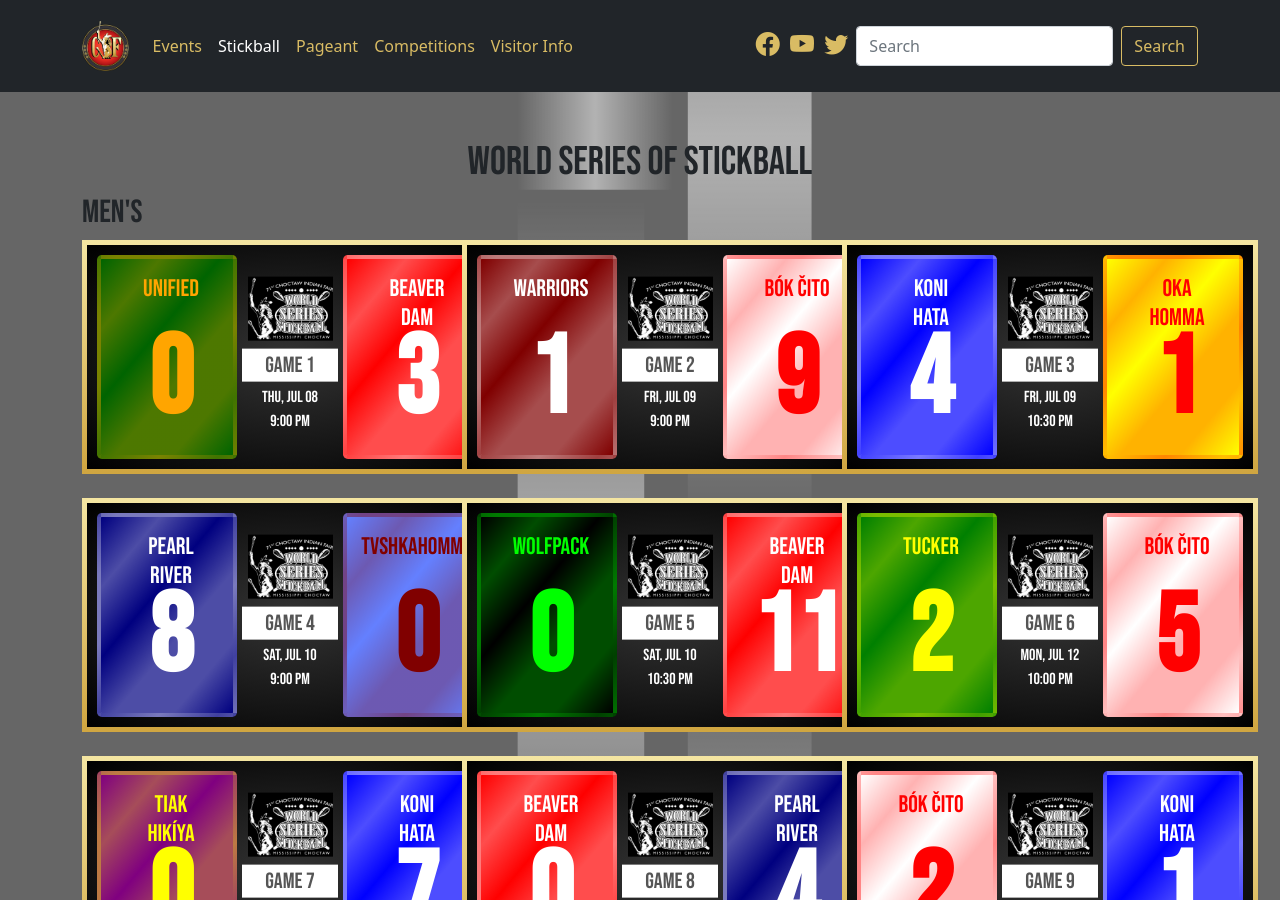
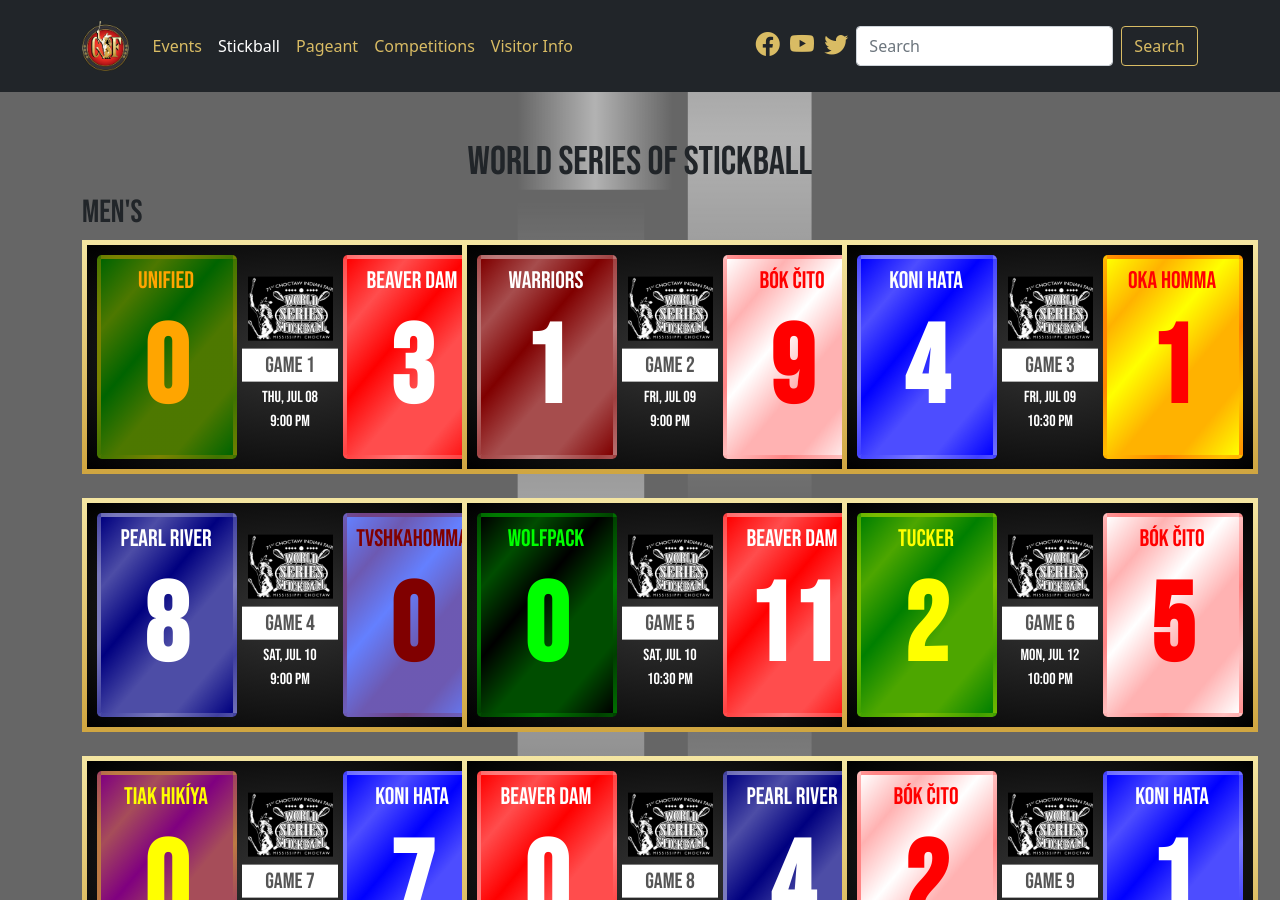
Before and after one commit to smattera/smattera.github.io, a Jekyll site: the page built from stickball/index.md, in a window 1280 px wide and 900 px high. Built offline with Jekyll 4.4.1, drawn with Linux system fonts in a browser that asks for light colours; nearby versions of some CDN libraries.

Commit message:
Update game.html

```diff
--- a/_includes/game.html
+++ b/_includes/game.html
@@ -2,8 +2,8 @@
 
   <div class="card-gold-border text-center text-white mx-auto position-relative p-3" style="width: 416px; height: 234px; background: radial-gradient(#333, #000);">
     <div class="position-absolute top-50 start-0 translate-middle-y rounded-3" style="width: 140px; height: 204px; background: linear-gradient(130deg, rgba({{ include.t1c2 }}, 0), rgba({{ include.t1c2 }}, 0.3), rgba({{ include.t1c2 }}, 0), rgba({{ include.t1c2 }}, 0.3), rgba({{ include.t1c2 }}, 0.3), rgba({{ include.t1c2 }}, 0)), rgba({{ include.t1c }}, 1); color: rgba({{ include.t1c2 }},1); margin-left: 10px; border: 4px solid rgba({{ include.t1c2 }}, 0.25);">
-      <div class="position-relative fw-bold" style="width:140px;height:204px;">
-        <p class="h4 pt-3 position-absolute top-0 start-50 translate-middle-x">{{ include.t1 }}</p>
+      <div class="position-relative fw-bold" style="width:130px;height:194px;">
+        <p class="h4 pt-2">{{ include.t1 }}</p>
         <p class="mb-0 position-absolute bottom-0 start-50 translate-middle-x" style="font-size: 110px;">{{ include.t1s }}</p>
       </div>
     </div>
@@ -15,8 +15,8 @@
       <p class="m-1" style="font-size: 16px;">{{ include.d }}<br>{{ include.hr }}</p>
     </div>
     <div class="position-absolute top-50 end-0 translate-middle-y rounded-3" style="width: 140px; height: 204px; background: linear-gradient(130deg, rgba({{ include.t2c2 }}, 0), rgba({{ include.t2c2 }}, 0.3), rgba({{ include.t2c2 }}, 0), rgba({{ include.t2c2 }}, 0.3), rgba({{ include.t2c2 }}, 0.3), rgba({{ include.t2c2 }}, 0)), rgba({{ include.t2c }}, 1.0); white; color: rgba({{ include.t2c2 }},1);margin-right: 10px; border: 4px solid rgba({{ include.t2c2 }}, 0.25);">
-      <div class="position-relative fw-bold" style="width:140px;height:204px;">
-        <p class="h4 pt-3 position-absolute top-0 start-50 translate-middle-x">{{ include.t2 }}</p>
+      <div class="position-relative fw-bold" style="width:130px;height:194px;">
+        <p class="h4 pt-2">{{ include.t2 }}</p>
         <p class="mb-0 position-absolute bottom-0 start-50 translate-middle-x" style="font-size: 110px;">{{ include.t2s }}</p>
       </div>
     </div>
```
